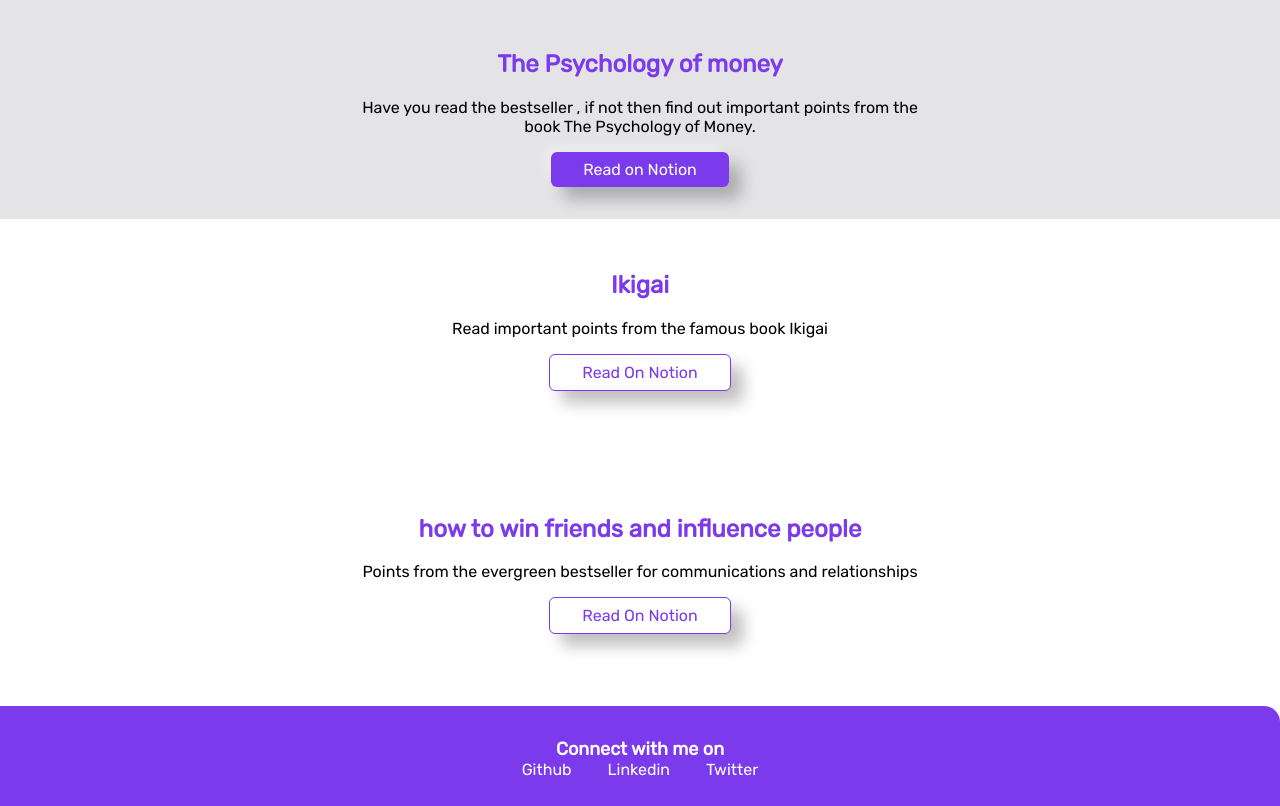
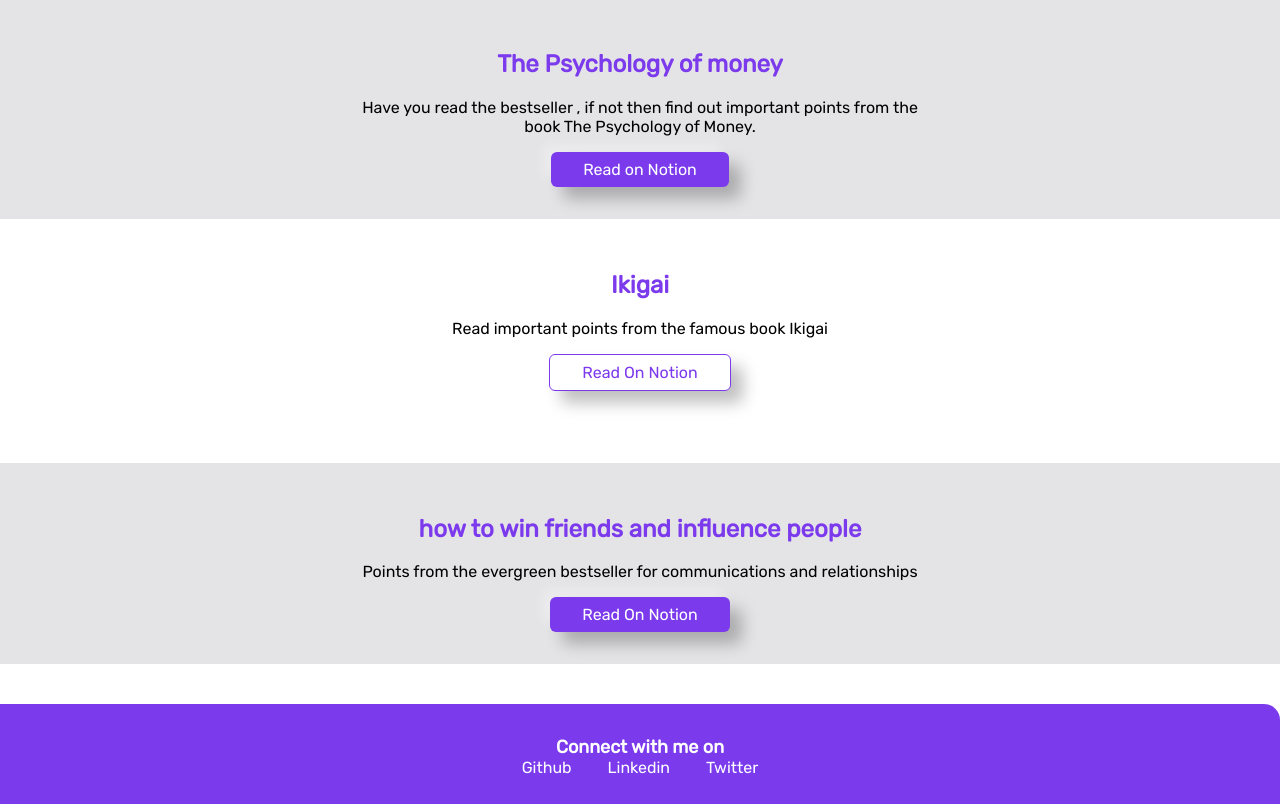
Before and after one commit to rishmi5h/component-library, a plain HTML site: page blogs.html in a window 1280 px wide. Shown: the part 73-879 px from the top of the page. Drawn offline with Linux system fonts and the light colour scheme.

Commit message:
Update blogs.html

```diff
--- a/blogs.html
+++ b/blogs.html
@@ -58,14 +58,14 @@
         </section>
       </li>
       <li class="list-item-inline">
-        <section class="section margin-btm">
+        <section class="section margin-btm ow">
           <div class="container container-center">
             <h1 class="primary-color-text">how to win friends and influence people</h1>
             <p class="center">
               Points from the evergreen bestseller for communications and relationships
             </p>
             <div class="center">
-              <a target="_blank" class="btn primary-outline-btn secondary-link"
+              <a target="_blank" class="btn primary-btn primary-link"
                 href="https://rishabhmishra.notion.site/how-to-win-friends-and-influence-people-a93b15a0bcbe42f4ad46af3095422b64">Read
                 On Notion</a>
             </div>
```
